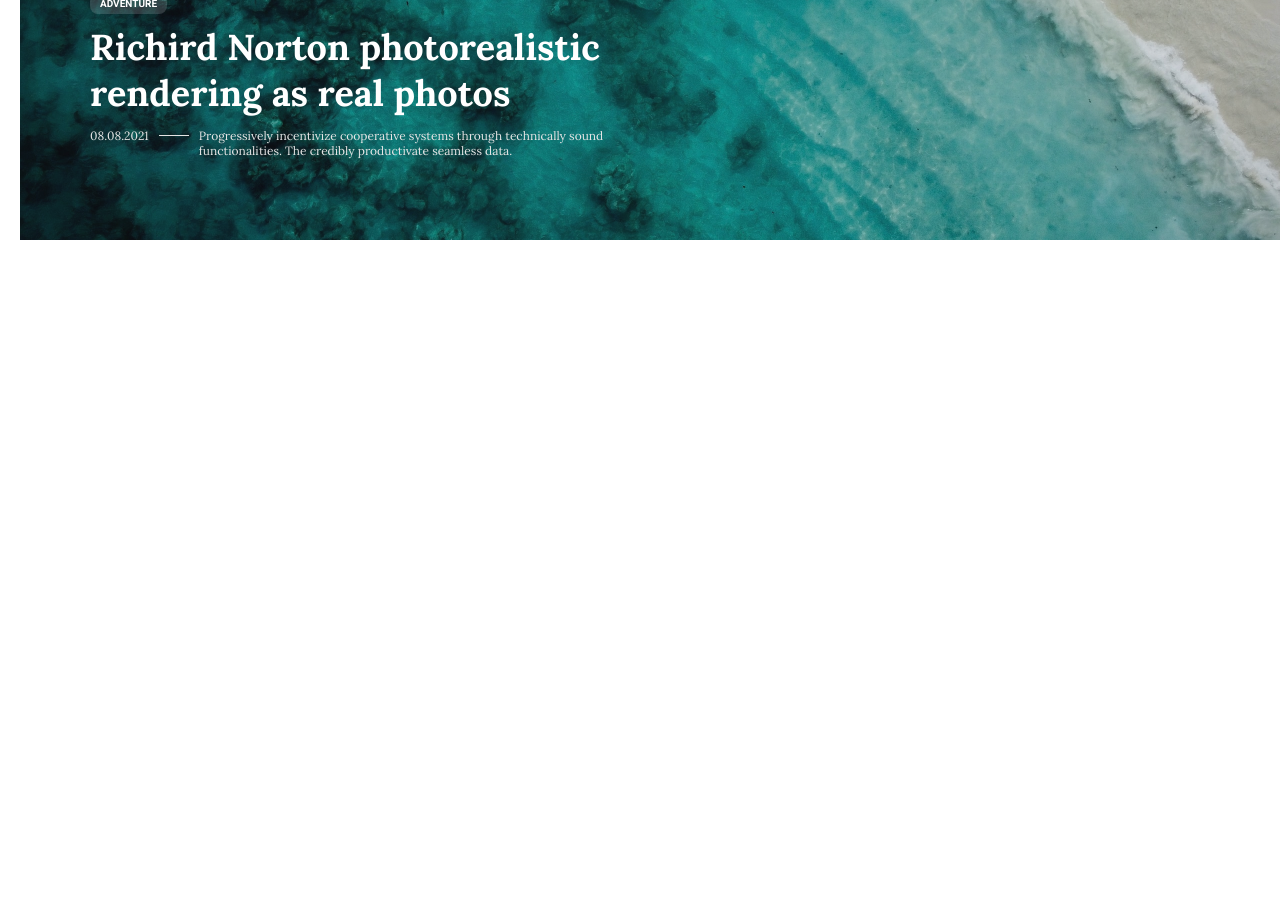
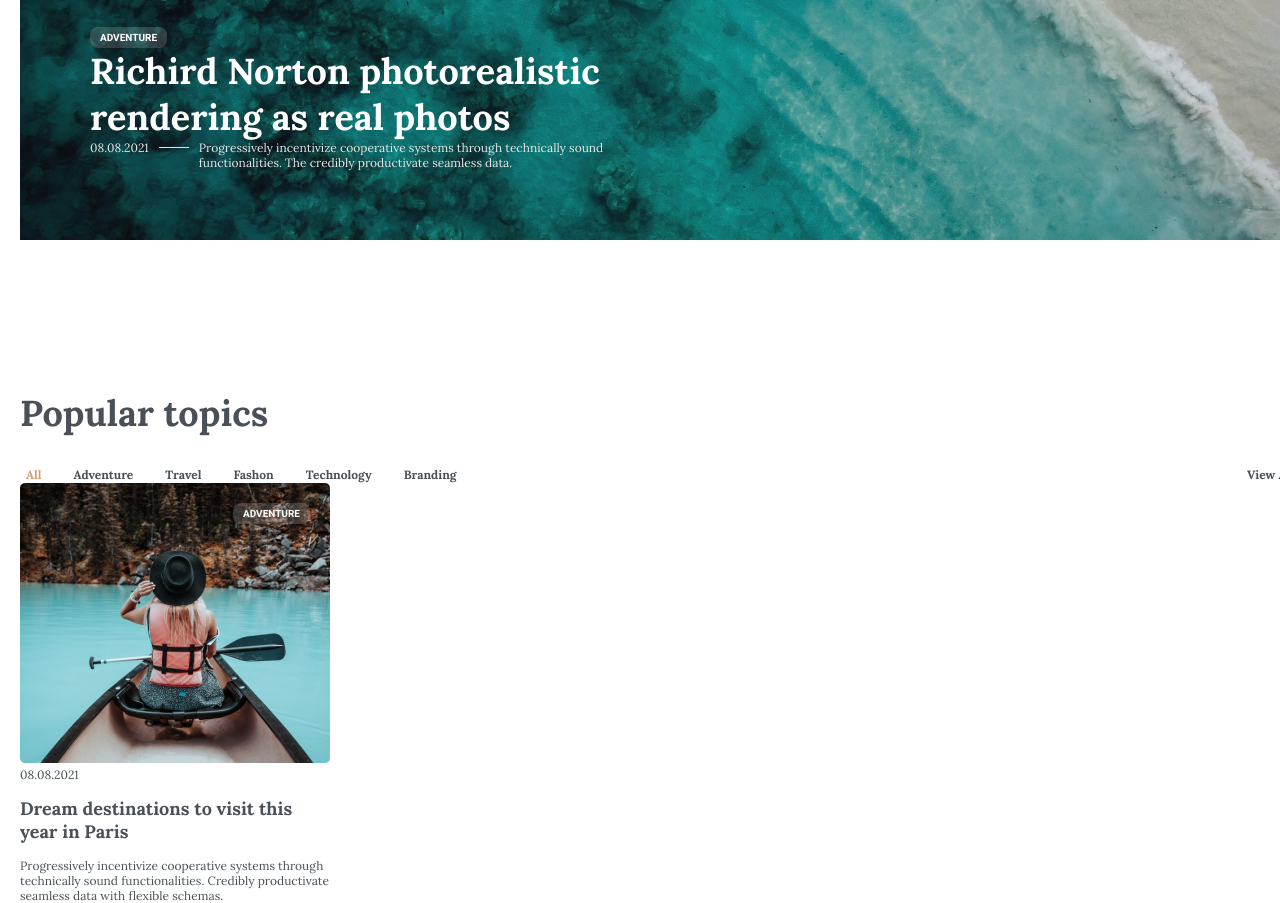
Before and after one commit to LadeMor/news-blogs, a React (Create React App) app: page / in a window 1280 px wide. Shown: the part 360-1263 px from the top of the page. Before the commit the page ends 800 px from the top, so only its background shows below. Built offline with nearby package versions, Linux system fonts and the light colour scheme.

Commit message:
Added main page and started articles list

```diff
--- a/src/App.js
+++ b/src/App.js
@@ -1,11 +1,13 @@
 import Container from "./components/container/Container";
 import Header from "./components/header/Header";
+import Main from "./pages/main/Main";
 
 function App() {
   return (
     <>
       <Container>
         <Header/>
+        <Main/>
       </Container>
     </>
   );
--- a/src/components/header/Header.css
+++ b/src/components/header/Header.css
@@ -73,16 +73,7 @@ nav{
     box-sizing: border-box;
 }
 
-.blog-slider-tag-label{
-    font-size: 10px;
-    color:white;
-    font-weight: bold;
-    font-family: "Roboto", sans-serif;
-    padding: 5px 10px 5px 10px;
-    border-radius: 8px;
-    background-color: rgba(255, 255, 255, 0.15);
-    display: inline-block;
-}
+
 
 .blog-slider-title{
     font-size: 36px;
--- a/src/components/header/Header.js
+++ b/src/components/header/Header.js
@@ -34,7 +34,7 @@ const Header = () => {
             </header>
             <section id="blog-slider">
                 <div className="blog-slider-wrapper">
-                    <p className="blog-slider-tag-label">
+                    <p className="tag-label">
                         ADVENTURE
                     </p>
                     <h1 className="blog-slider-title">Richird Norton photorealistic rendering as real photos</h1>
--- a/src/index.css
+++ b/src/index.css
@@ -1,6 +1,7 @@
 :root{
   --primary-text-color: #F8F9FA;
   --secondary-text-color: #E5E5E5;
+  --title-text-color:#495057;
   --primary-bg-color: #212529;
   --secondary-bg-color: #343A40;
   --focus-color: #D4A373;
@@ -19,3 +20,14 @@ code {
   font-family: source-code-pro, Menlo, Monaco, Consolas, 'Courier New',
     monospace;
 }
+
+.tag-label{
+  font-size: 10px;
+  color:white;
+  font-weight: bold;
+  font-family: "Roboto", sans-serif;
+  padding: 5px 10px 5px 10px;
+  border-radius: 8px;
+  background-color: rgba(255, 255, 255, 0.15);
+  display: inline-block;
+}
--- /dev/null
+++ b/src/pages/main/Main.css
@@ -0,0 +1,83 @@
+h1, h2, p{
+    margin: 0;
+}
+
+#articles{
+    margin-top: 150px;
+}
+
+.articles-header{
+    display: flex;
+    flex-direction: column;
+    gap: 30px;
+}
+
+.articles-header-title{
+    font-size: 36px;
+    font-family: "Lora", sans-serif;
+    color:var(--title-text-color);
+    font-weight: bold;
+}
+
+.articles-filter{
+    display: flex;
+    justify-content: space-between;
+}
+
+.articles-filter-list{
+    display: flex;
+    gap: 20px;
+}
+
+.articles-filter-list button, .filter-btn{
+    border: none;
+    background-color: rgba(0, 0, 0, 0);
+    font-size: 12px;
+    font-family: "Lora", sans-serif;
+    color:var(--title-text-color);
+    font-weight: bold;
+}
+
+.articles-list-image{
+    position: relative;
+    display: inline-block;
+}
+
+.articles-list-image img{
+    object-fit: cover;
+}
+
+.articles-list-image-label{
+    position: absolute;
+    top: 20px;
+    right: 20px;
+}
+
+.article-list-card{
+    width: 310px;
+}
+
+.articles-list-text{
+    display: flex;
+    flex-direction: column;
+    gap: 15px;
+}
+
+.articles-list-text-date{
+    font-size: 12px;
+    font-family: "Lora", sans-serif;
+    color: var(--title-text-color);
+}
+
+.articles-list-text-title{
+    font-size: 18px;
+    font-family: "Lora", sans-serif;
+    font-weight: bold;
+    color: var(--title-text-color);
+}
+
+.articles-list-text-description{
+    font-size: 12px;
+    font-family: "Lora", sans-serif;
+    color: var(--title-text-color);
+}
--- /dev/null
+++ b/src/pages/main/Main.js
@@ -0,0 +1,44 @@
+import "./Main.css";
+
+import blog1 from "../../assets/images/blog/blog-image1.png";
+
+const Main = () => {
+    return (
+        <section id="articles">
+            <div className="articles-header">
+                <h1 className="articles-header-title">Popular topics</h1>
+                <div className="articles-filter">
+                    <div className="articles-filter-list">
+                        <button style={{ color: "var(--focus-color)" }}>All</button>
+                        <button>Adventure</button>
+                        <button>Travel</button>
+                        <button>Fashon</button>
+                        <button>Technology</button>
+                        <button>Branding</button>
+                    </div>
+                    <button className="filter-btn">View All</button>
+                </div>
+            </div>
+            <div className="articles-list">
+                <div className="article-list-card">
+                    <div className="articles-list-image">
+                        <img src={blog1} />
+                        <div className="tag-label articles-list-image-label">
+                            ADVENTURE
+                        </div>
+                    </div>
+                    <div className="articles-list-text">
+                        <p className="articles-list-text-date">08.08.2021</p>
+                        <h2 className="articles-list-text-title">Dream destinations to visit this year in Paris</h2>
+                        <p className="articles-list-text-description">Progressively incentivize cooperative systems through
+                            technically sound functionalities. Credibly productivate
+                            seamless data with flexible schemas.
+                        </p>
+                    </div>
+                </div>
+            </div>
+        </section>
+    );
+}
+
+export default Main;
```
Also changed, not shown: src/App.css (deleted, +0 -38 lines), src/assets/images/blog/blog-image1.png (added).
